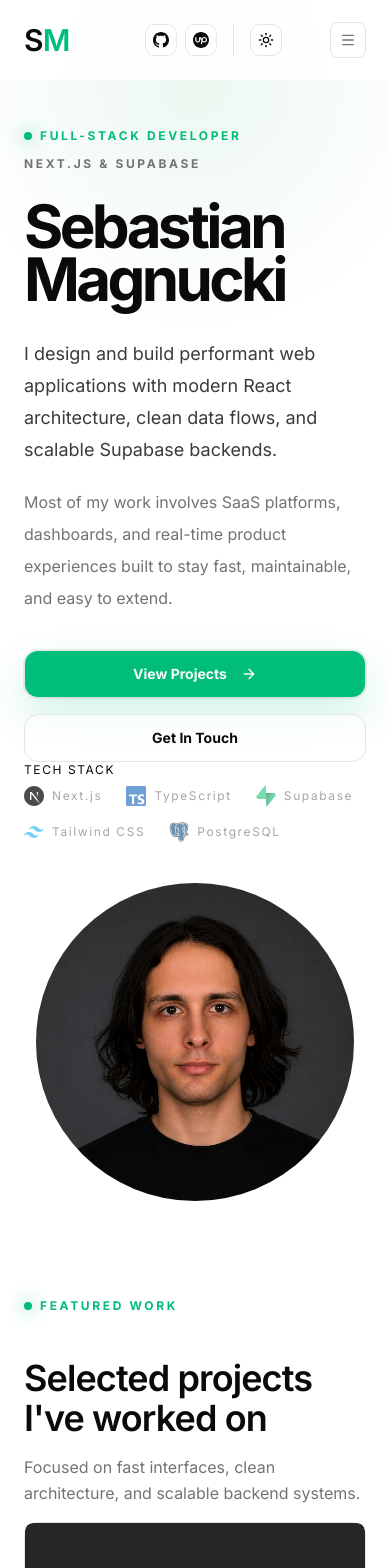
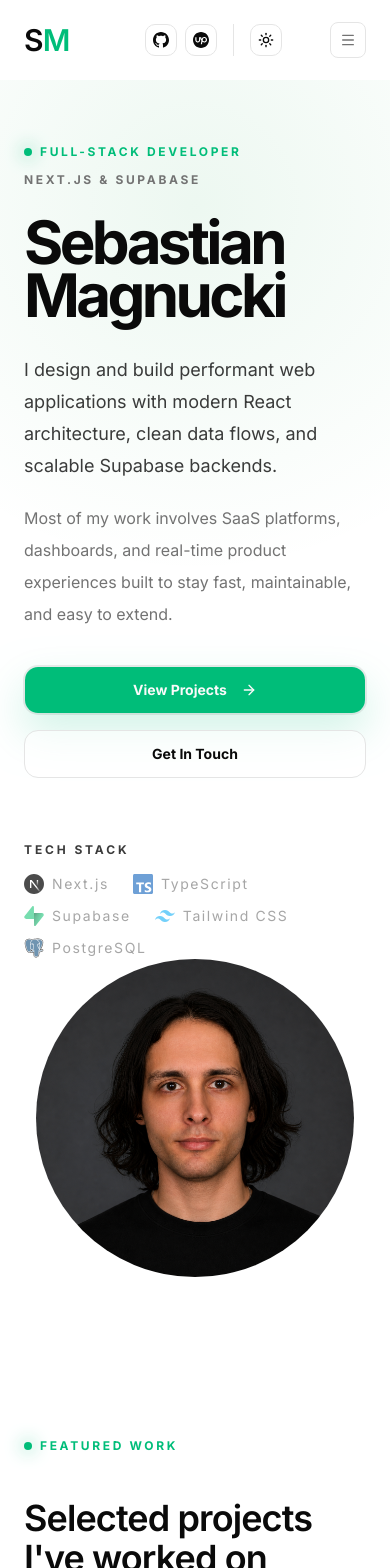
Before and after one commit to svsxn/portfolio, a Next.js app: page / in a window 390 px wide. Shown: the top 1568 px of the page. Built offline with nearby package versions, Linux system fonts and the light colour scheme.

Commit message:
feat: update tech stack

```diff
--- a/app/layout.tsx
+++ b/app/layout.tsx
@@ -24,13 +24,15 @@ export default function RootLayout({
     <html
       lang="en"
       suppressHydrationWarning
-      className={`${inter.variable} h-full antialiased`}
+      className={`${inter.variable} h-full scroll-smooth antialiased`}
     >
       <body className="min-h-full">
         <ThemeProvider attribute="class" defaultTheme="system" enableSystem>
-          <Header />
-          <main className="flex flex-1 px-6 mx-auto max-w-6xl">{children}</main>
-          <Footer />
+          <div className="relative flex min-h-svh flex-col overflow-x-clip">
+            <Header />
+            <main className="flex-1">{children}</main>
+            <Footer />
+          </div>
         </ThemeProvider>
       </body>
     </html>
--- a/app/page.tsx
+++ b/app/page.tsx
@@ -4,7 +4,7 @@ import Skills from "@/components/sections/skills";
 
 export default function Home() {
   return (
-    <div className="flex flex-col gap-24 md:gap-32 w-full">
+    <div className="flex flex-col gap-24 md:gap-32">
       <Hero />
       <Projects />
       <Skills />
--- a/components/sections/hero/content.tsx
+++ b/components/sections/hero/content.tsx
@@ -2,7 +2,7 @@ import { FadeUp } from "@/components/motion/fade-up";
 import Label from "../label";
 import PrimaryCta from "./cta/primary-cta";
 import SecondaryCta from "./cta/secondary-cta";
-import { TechStack } from "./tech-stack/tech-stack";
+import TechStack from "./tech-stack";
 
 export default function Content() {
   return (
@@ -27,7 +27,9 @@ export default function Content() {
         <PrimaryCta />
         <SecondaryCta />
       </FadeUp>
-      <TechStack />
+      <FadeUp className="mt-16">
+        <TechStack />
+      </FadeUp>
     </div>
   );
 }
--- a/components/sections/hero/index.tsx
+++ b/components/sections/hero/index.tsx
@@ -6,11 +6,13 @@ export default function Hero() {
   return (
     <section
       id="hero"
-      className="grid grid-cols-1 md:grid-cols-2 gap-10 md:gap-12 pt-12 md:pt-24 scroll-mt-20"
+      className="relative isolate scroll-mt-20 overflow-visible"
     >
       <Background />
-      <Content />
-      <Avatar />
+      <div className="mx-auto grid min-h-[calc(100svh-5rem)] w-full max-w-6xl items-center px-6 py-16 md:py-20 lg:grid-cols-[1fr_0.92fr] lg:gap-14 lg:py-24">
+        <Content />
+        <Avatar />
+      </div>
     </section>
   );
 }
--- /dev/null
+++ b/components/sections/hero/tech-stack/index.tsx
@@ -0,0 +1,31 @@
+import { techStack } from "./tech-items";
+
+export default function TechStack() {
+  return (
+    <div className="md:min-w-3xl tracking-widest">
+      <p className="text-xs font-bold uppercase tracking-[0.24em] text-foreground/80">
+        Tech stack
+      </p>
+      <ul className="mt-4 flex flex-wrap gap-x-6 gap-y-3 text-sm text-muted-foreground/90">
+        {techStack.map((item) => (
+          <li
+            key={item.name}
+            className="flex items-center gap-2 opacity-70 hover:opacity-100 hover:text-foreground transition-colors cursor-default"
+          >
+            <svg
+              width="20"
+              height="20"
+              viewBox="0 0 16 16"
+              fill="none"
+              xmlns="http://www.w3.org/2000/svg"
+              className="shrink-0"
+            >
+              {item.iconPaths}
+            </svg>
+            <span className="text-nowrap">{item.name}</span>
+          </li>
+        ))}
+      </ul>
+    </div>
+  );
+}
--- a/components/sections/hero/tech-stack/tech-items.tsx
+++ b/components/sections/hero/tech-stack/tech-items.tsx
@@ -3,7 +3,7 @@ type TechItem = {
   iconPaths: React.ReactNode;
 };
 
-export const TECH_STACK: TechItem[] = [
+export const techStack: readonly TechItem[] = [
   {
     name: "Next.js",
     iconPaths: (
--- a/components/sections/hero/tech-stack/tech-stack.tsx
+++ /dev/null
@@ -1,29 +0,0 @@
-import { TECH_STACK } from "./tech-items";
-
-export function TechStack() {
-  return (
-    <div className="md:min-w-3xl tracking-widest">
-      <p className="mb-2 text-xs">TECH STACK</p>
-      <ul className="flex items-center gap-6 md:gap-8 flex-wrap gap-y-4">
-        {TECH_STACK.map((tech) => (
-          <li
-            key={tech.name}
-            className="flex items-center gap-2 text-[12px] md:text-sm text-muted-foreground/90 opacity-70 hover:opacity-100 hover:text-foreground transition cursor-default"
-          >
-            <svg
-              width="20"
-              height="20"
-              viewBox="0 0 16 16"
-              fill="none"
-              xmlns="http://www.w3.org/2000/svg"
-              className="shrink-0"
-            >
-              {tech.iconPaths}
-            </svg>
-            <span className="text-nowrap">{tech.name}</span>
-          </li>
-        ))}
-      </ul>
-    </div>
-  );
-}
--- a/components/sections/projects/index.tsx
+++ b/components/sections/projects/index.tsx
@@ -3,7 +3,10 @@ import ProjectCard from "./project-card";
 
 export default function Projects() {
   return (
-    <section id="projects" className="flex flex-col gap-4 scroll-mt-24">
+    <section
+      id="projects"
+      className="flex flex-col gap-4 scroll-mt-24 mx-auto w-full max-w-6xl px-6"
+    >
       <Label primaryText="Featured work" />
       <h2 className="text-4xl font-semibold tracking-tight">
         Selected projects I&apos;ve worked on
--- a/components/sections/skills/card/tech.tsx
+++ b/components/sections/skills/card/tech.tsx
@@ -1,4 +1,4 @@
-import { TECH_STACK } from "../../hero/tech-stack/tech-items";
+import { techStack } from "../../hero/tech-stack/tech-items";
 
 export default function Tech() {
   return (
@@ -11,7 +11,7 @@ export default function Tech() {
         xmlns="http://www.w3.org/2000/svg"
         className="shrink-0 border rounded-md p-0.5 size-7"
       >
-        {TECH_STACK[0].iconPaths}
+        {techStack[0].iconPaths}
       </svg>
       <span className="text-xs">Next.js</span>
     </div>
--- a/components/sections/skills/index.tsx
+++ b/components/sections/skills/index.tsx
@@ -5,7 +5,10 @@ import { Stagger } from "@/components/motion/stagger";
 
 export default function Skills() {
   return (
-    <section id="skills" className="flex flex-col gap-4 scroll-mt-24">
+    <section
+      id="skills"
+      className="flex flex-col gap-4 scroll-mt-24 mx-auto w-full max-w-6xl px-6"
+    >
       <FadeUp>
         <Label primaryText="Skills & Stack" />
       </FadeUp>
```
